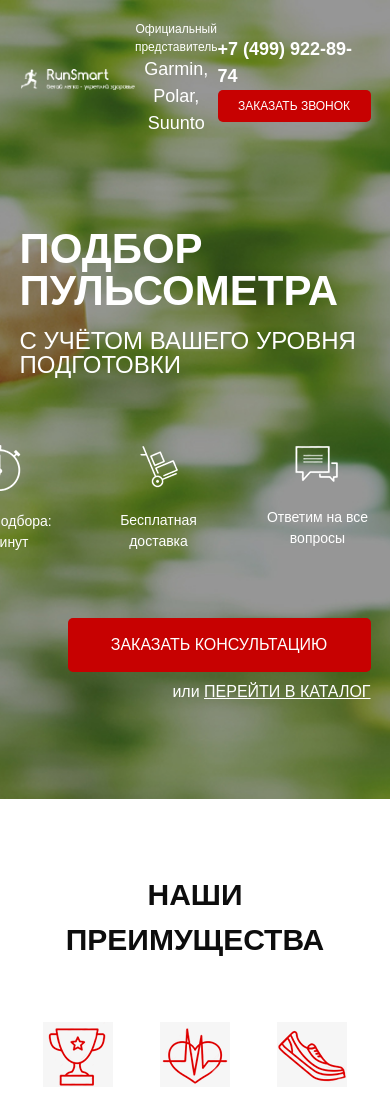
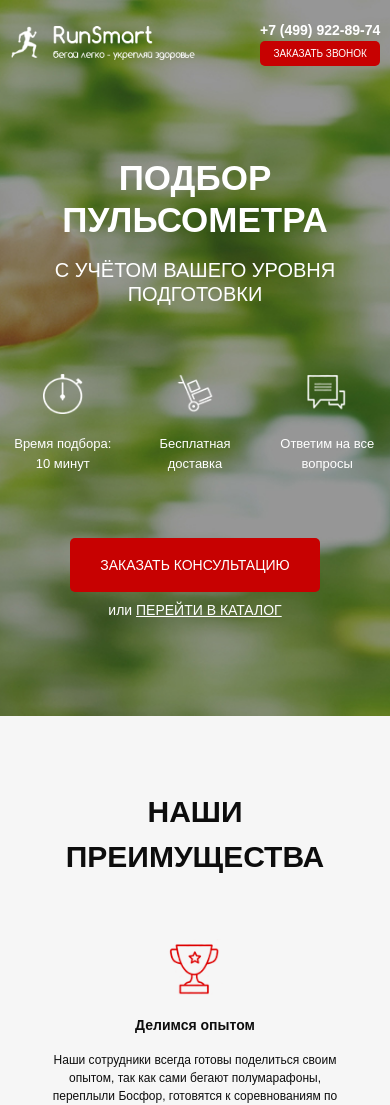
Before and after one commit to quadro0/Pulse, a website: page index.html in a window 390 px wide. Shown: the top 1105 px of the page. Drawn offline with Linux system fonts and the light colour scheme.

Commit message:
Adaptive of two first block is ready

```diff
--- a/sass/_media.scss
+++ b/sass/_media.scss
@@ -1,11 +1,160 @@
 @media (max-width: 1199px) {
     .container {
-        width: 90%;
+        width: 85%;
     }
 }
 
 @media (max-width: 991px) {
-    .container {
-
+    .promo {
+        .header {
+            &__logo {
+                width: 30%;
+            }
+            &__official {
+                font-size: 10px;
+                span {
+                    font-size: 16px;
+                }
+            }
+            &__phone {
+                font-size: 16px;
+            }
+            &__contacts {
+                button {
+                    width: 140px;
+                    height: 25px;
+                    font-size: 10px;
+                }
+            }
+        }
+        &__header {
+            font-size: 40px;
+        }
+        &__subheader {
+            font-size: 22px;
+        }
+        .button_main {
+            width: 250px;
+            font-size: 14px;
+        }
+        &__link {
+            font-size: 14px;
+        }
+    }
+    .advantages {
+        padding: 73px -20px 65px -20px;
+        &__icon {
+            img {
+                width: 60px;
+                height: 56px;
+                margin-bottom: 20px;
+            }
+        }
+        &__subheader {
+            font-size: 16px;
+            margin-bottom: 15px;
+        }
+        &__descr {
+            font-size: 12px;
+        }
     }
 }
+
+@media (max-width: 767px) {
+    .promo {
+        .container {
+            width: 95%;
+        }
+        &__wrapper {
+            align-items: center;
+        }
+        .header {
+            &__logo {
+                width: 30%;
+            }
+            &__official {
+                span {
+                    font-size: 14px;
+                }
+            }
+            &__contacts {
+                align-items: center;
+                button {
+                    font-size: 10px;
+                }
+            }
+            &__phone {
+                font-size: 15px;
+            }
+        }
+    }
+    .advantages {
+        .container {
+            width: 90%;
+        }
+        &__descr {
+            br {
+                display: none;
+            }
+        }
+        &__icon {
+            width: 160px;
+        }
+        &__subheader {
+            font-size: 14px;
+        }
+        &__descr {
+            font-size: 12px;
+        }
+    }
+}
+
+@media (max-width: 575px) {
+    .promo {
+        .header {
+            &__logo {
+                width: 50%;
+            }
+            &__official {
+                display: none;
+            }
+            &__contacts {
+                button {
+                    width: 120px;
+                }
+            }
+            &__phone {
+                font-size: 14px;
+            }
+        }
+        &__header {
+            font-size: 35px;
+            text-align: center;
+        }
+        &__subheader {
+            font-size: 20px;
+            text-align: center;
+        }
+        &__icons {
+            width: 100%;
+            .promo__icon {
+                font-size: 13px;
+                img {
+                    width: 40px;
+                    height: 40px;
+                }
+            }
+        }
+    }
+    .advantages {
+        padding-bottom: 30px;
+        &__icons {
+            flex-direction: column;
+            align-items: center;
+            .advantages__icon {
+                width: 90%;
+                margin-bottom: 35px;
+            }
+        }
+    }
+}
--- a/sass/blocks/_advantages.scss
+++ b/sass/blocks/_advantages.scss
@@ -1,4 +1,5 @@
 .advantages {
+    background-color: #f6f6f6;
     padding: 73px 0 65px 0;
     &__header {
         font-weight: 700;
--- a/sass/blocks/_promo.scss
+++ b/sass/blocks/_promo.scss
@@ -1,7 +1,7 @@
 .promo {
     min-height: 650px;
     padding: 20px 0 95px 0;
-    background: url('../../img/bg/bg.jpg') center center/ cover no-repeat;
+    background: url('../img/bg/bg.jpg') center center/ cover no-repeat;
     &__wrapper {
         margin-top: 91px;
         display: flex;
@@ -37,6 +37,8 @@
         font-size: 14px;
         color: #FFFFFF;
         img {
+            width: 42px;
+            height: 42px;
             display: block;
             margin: 0 auto;
             margin-bottom: 20px;
```
Also changed, not shown: css/style.min.css.
